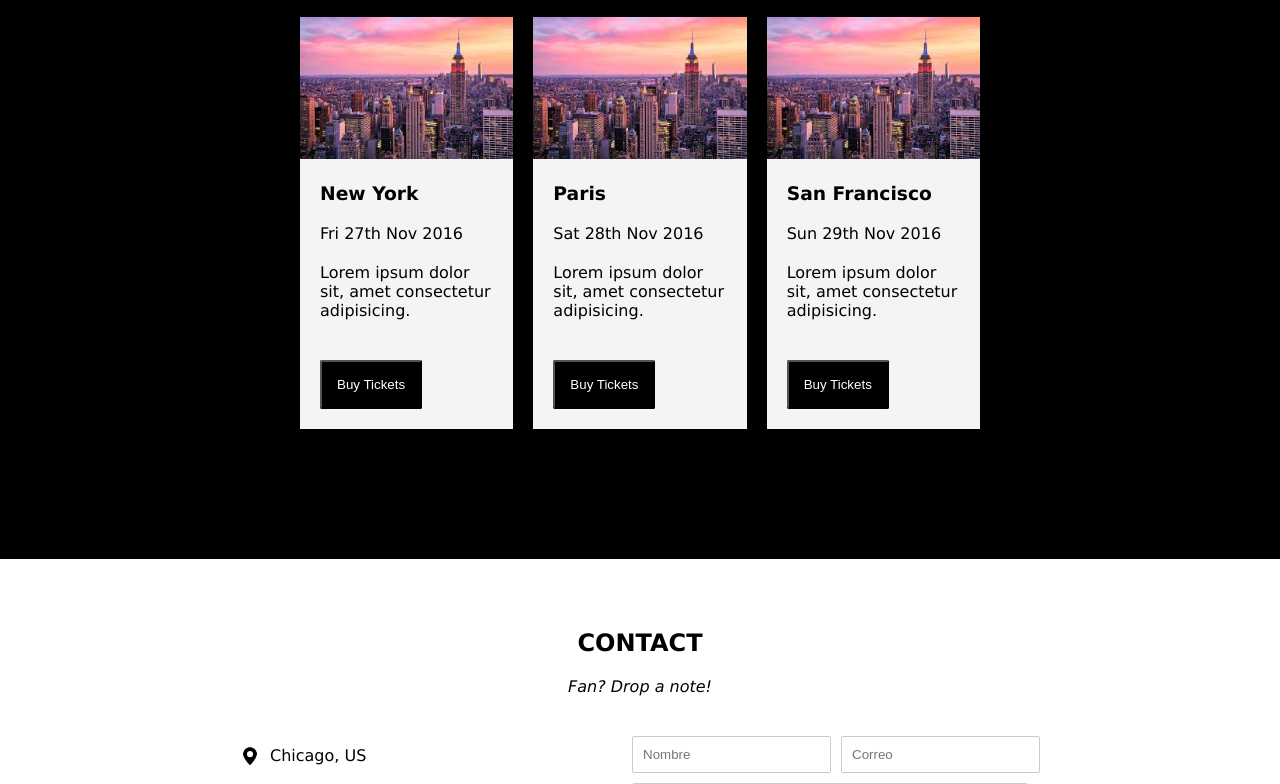
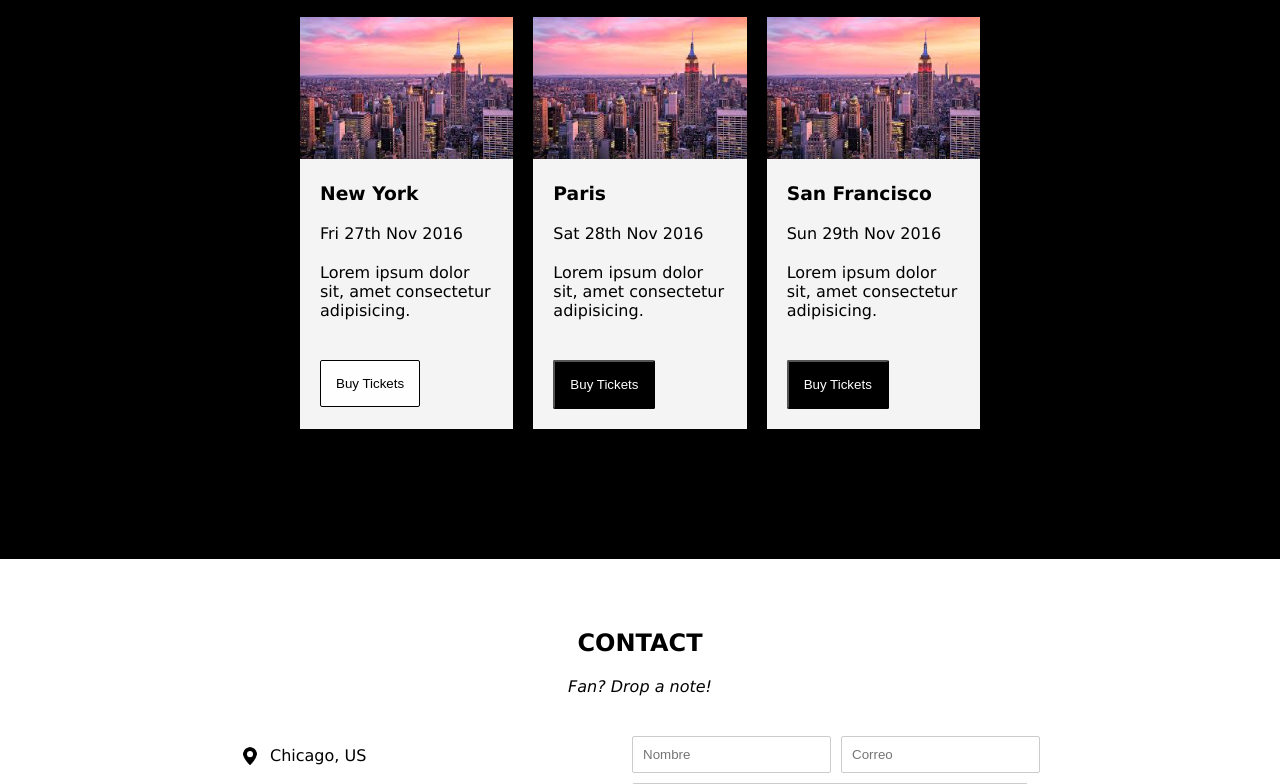
Before and after one commit to JuanMontero31/Ejercicios_Integrativa, a plain HTML site: page index.html in a window 1280 px wide. In both pictures the pointer is over the button 371 px from the left and 2293 px from the top of the page. Shown: the part 1909-2693 px from the top of the page. Drawn offline with Linux system fonts and the light colour scheme.

Commit message:
Primera carga de archivos

```diff
--- a/styles.css
+++ b/styles.css
@@ -164,6 +164,11 @@ nav ul li:hover .dropdown {
     color: #fff;
     border-radius: 2px;
     padding: 15px;
+}
+.btne:hover {
+    background-color: rgb(255, 254, 254);
+    color: #000;
+    border:1px solid #000;
 }
 .contact {
     text-align: center;
```
